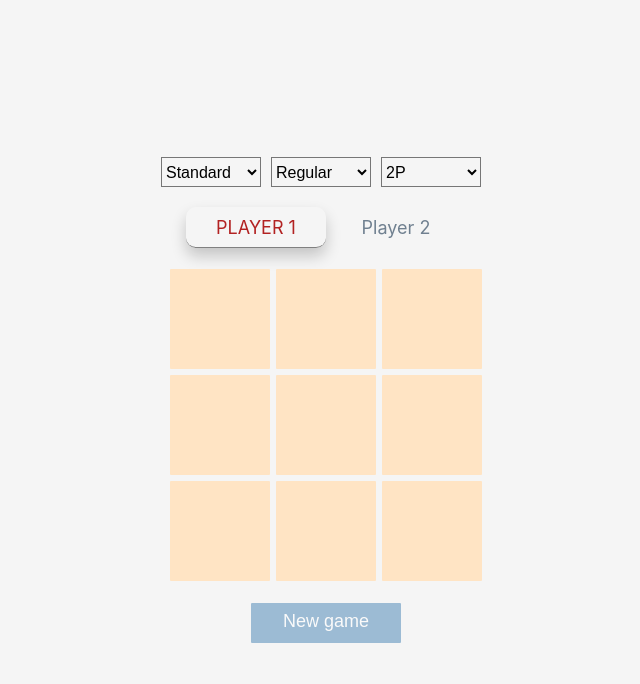
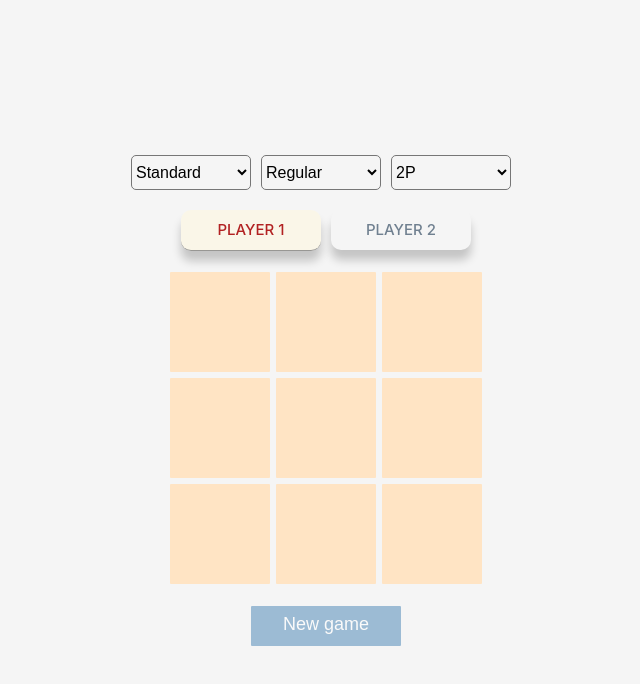
Before and after one commit to dbajpeyi/tic-tac-toe, a React (Vite) app: page / in a window 1280 px wide. Shown: the top 684 px of the page, without its empty margins (314-954 px from the left). Built offline with nearby package versions, Linux system fonts and the light colour scheme.

Commit message:
style: css mods

```diff
--- a/src/features/game/Game.module.css
+++ b/src/features/game/Game.module.css
@@ -26,19 +26,22 @@
   display: flex;
   align-items: center;
   justify-content: center;
+  font-size: 15px;
+  font-weight: 500;
   width: 140px;
   height: 40px;
-  border-radius: 1px solid black;
-  /* padding: 0 20px 0 20px; */
+  box-shadow: 0px 10px 10px rgba(0, 0, 0, 0.2);
+  border-radius: 10px;
+  text-transform: uppercase;
+  margin: 0 5px 0 5px;
+  cursor: pointer;
 }
 
 .turntabitem.underlined {
   color: firebrick;
-  border-bottom: 1px solid gray;
-  border-radius: 10px;
-  box-shadow: 0px 8px 15px rgba(0, 0, 0, 0.2);
+  background-color: rgba(255, 248, 220, 0.5);
+  border-bottom: 1px solid rgba(128, 128, 128, 0.8);
   transition: all 0.3s ease 0s;
-  text-transform: uppercase;
 }
 
 .extrainfowild {
--- a/src/index.css
+++ b/src/index.css
@@ -1,9 +1,10 @@
 select {
   display: flex;
   font-size: 16px;
+  border-radius: 5px;
   background: none;
-  width: 100px;
-  height: 30px;
+  width: 120px;
+  height: 35px;
   margin-right: 10px;
   cursor: pointer;
 }
```
